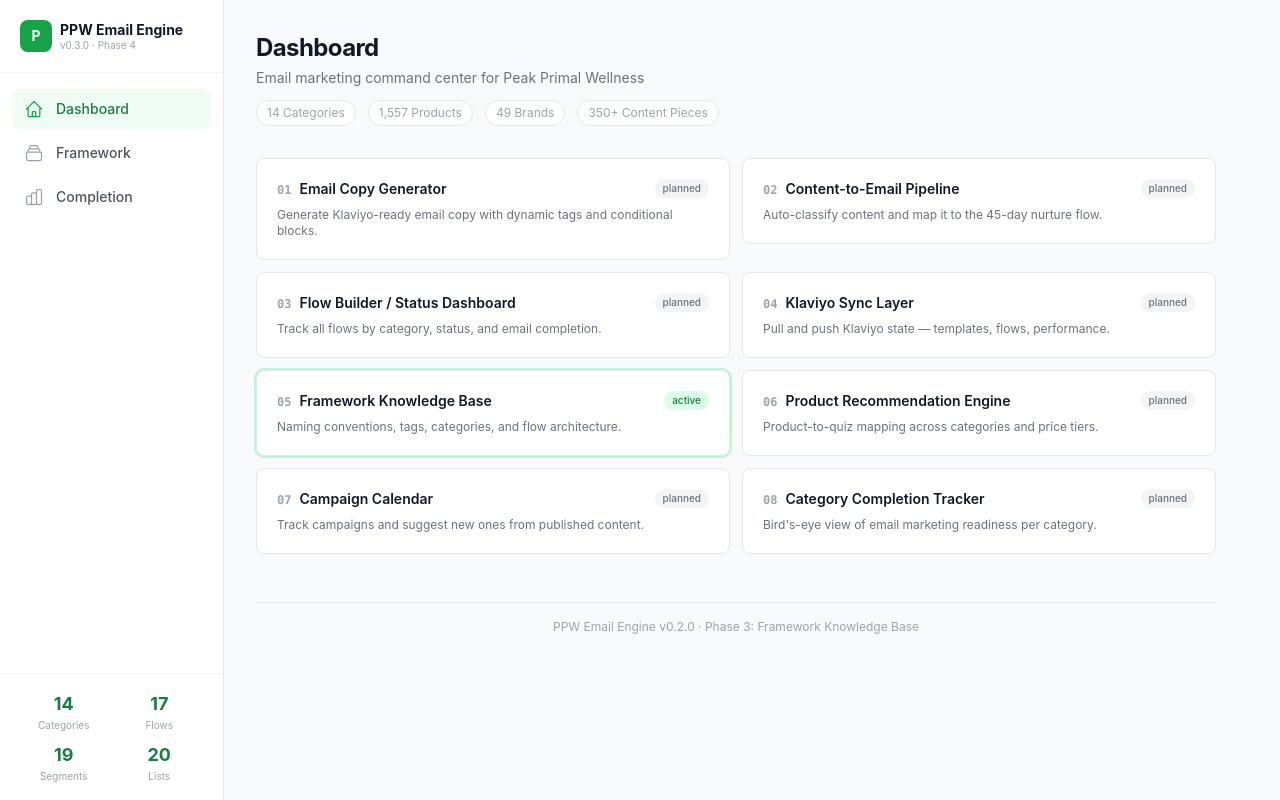
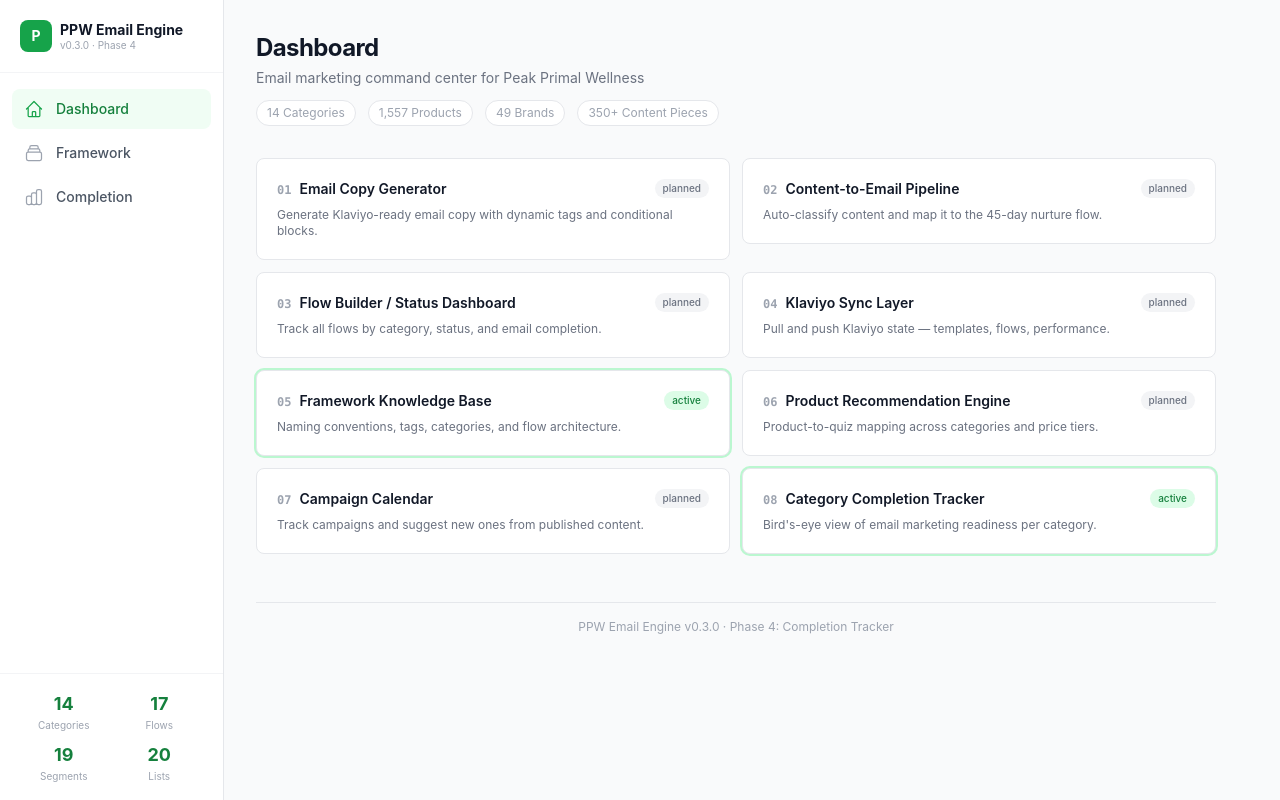
Before and after one commit to radpirateship/ppw-email-engine, a Next.js app: page / in a window 1280 px wide. Built offline with nearby package versions, Linux system fonts and the light colour scheme.

Commit message:
Update page.tsx

```diff
--- a/src/app/page.tsx
+++ b/src/app/page.tsx
@@ -43,8 +43,9 @@ const FEATURES = [
   },
   {
     name: "Category Completion Tracker",
-    status: "planned" as const,
+    status: "active" as const,
     description: "Bird's-eye view of email marketing readiness per category.",
+    href: "/completion",
   },
 ];
 
@@ -115,7 +116,7 @@ export default function Home() {
 
       {/* Footer */}
       <div className="mt-12 pt-4 border-t border-gray-200 text-center text-xs text-gray-400">
-        PPW Email Engine v0.2.0 &middot; Phase 3: Framework Knowledge Base
+        PPW Email Engine v0.3.0 &middot; Phase 4: Completion Tracker
       </div>
     </div>
   );
```
